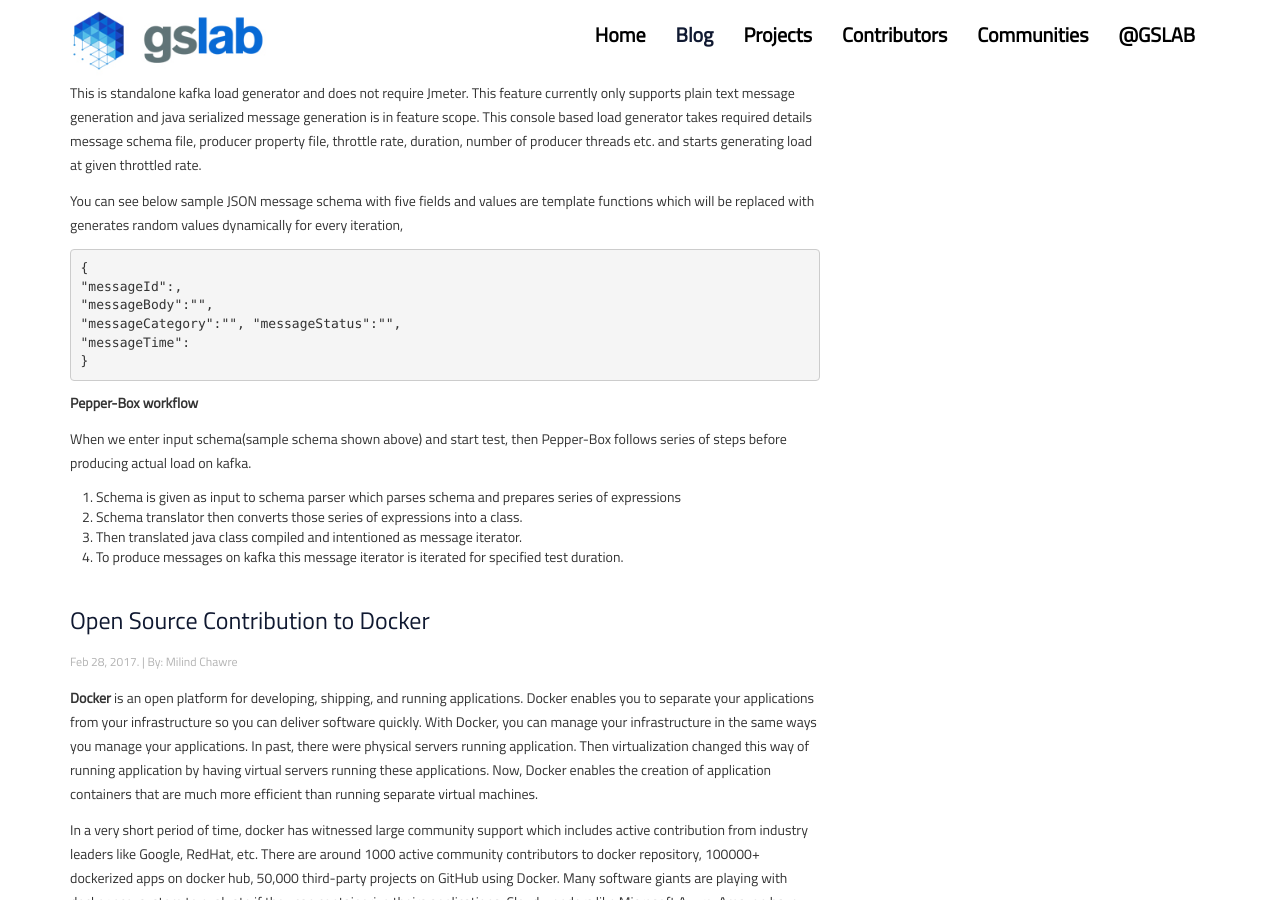
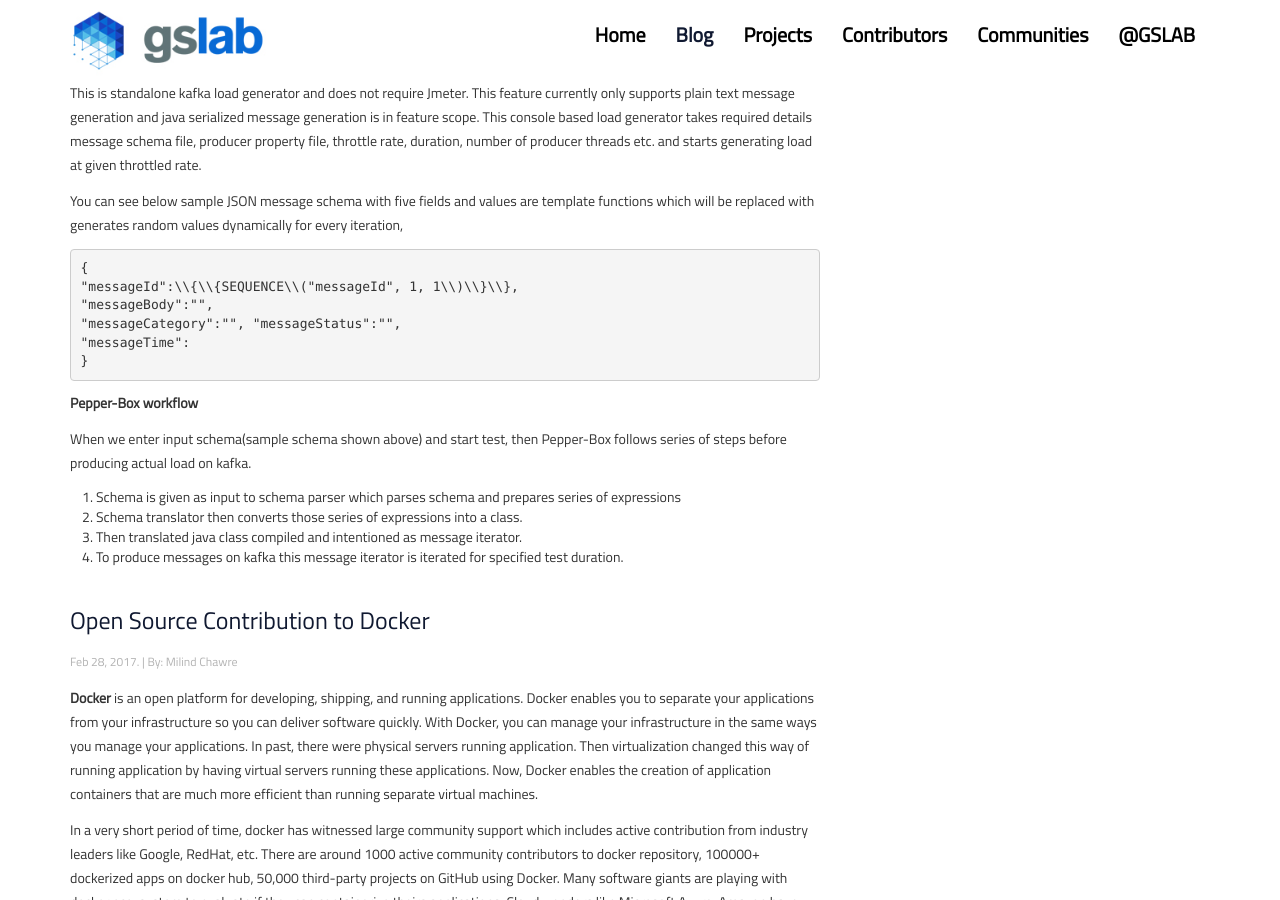
Before and after one commit to GSLabDev/gslabdev.github.io, a Jekyll site: the page built from blog.html, in a window 1280 px wide and 900 px high, scrolled down 924 px. Built offline with Jekyll 4.4.1, drawn with Linux system fonts in a browser that asks for light colours; nearby versions of some CDN libraries.

Commit message:
Update 2017-03-31-pepperbox.markdown

````diff
--- a/_posts/blog/2017-03-31-pepperbox.markdown
+++ b/_posts/blog/2017-03-31-pepperbox.markdown
@@ -59,7 +59,7 @@ random values dynamically for every iteration,
 
 ```
 {
-"messageId":{{SEQUENCE("messageId", 1, 1)}},
+"messageId":\\{\\{SEQUENCE\\("messageId", 1, 1\\)\\}\\},
 "messageBody":"{{RANDOM_ALPHA_NUMERIC("abcdefg", 2)}}",
 "messageCategory":"{{RANDOM_STRING("Finance","Shares","Healthcare")}}", "messageStatus":"{{RANDOM_STRING("Accepted","Pending","Processing")}}",
 "messageTime":{{TIMESTAMP()}}
````
